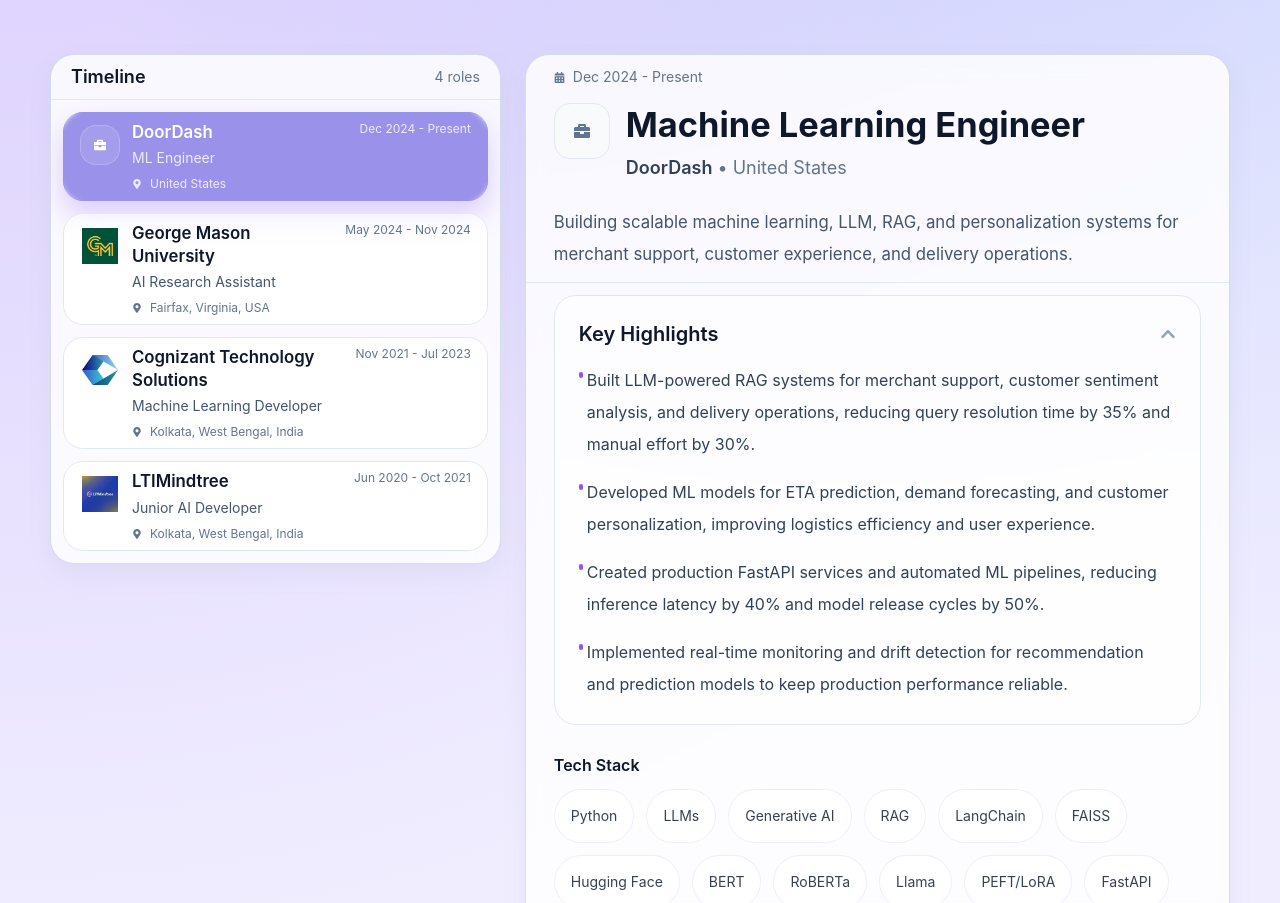
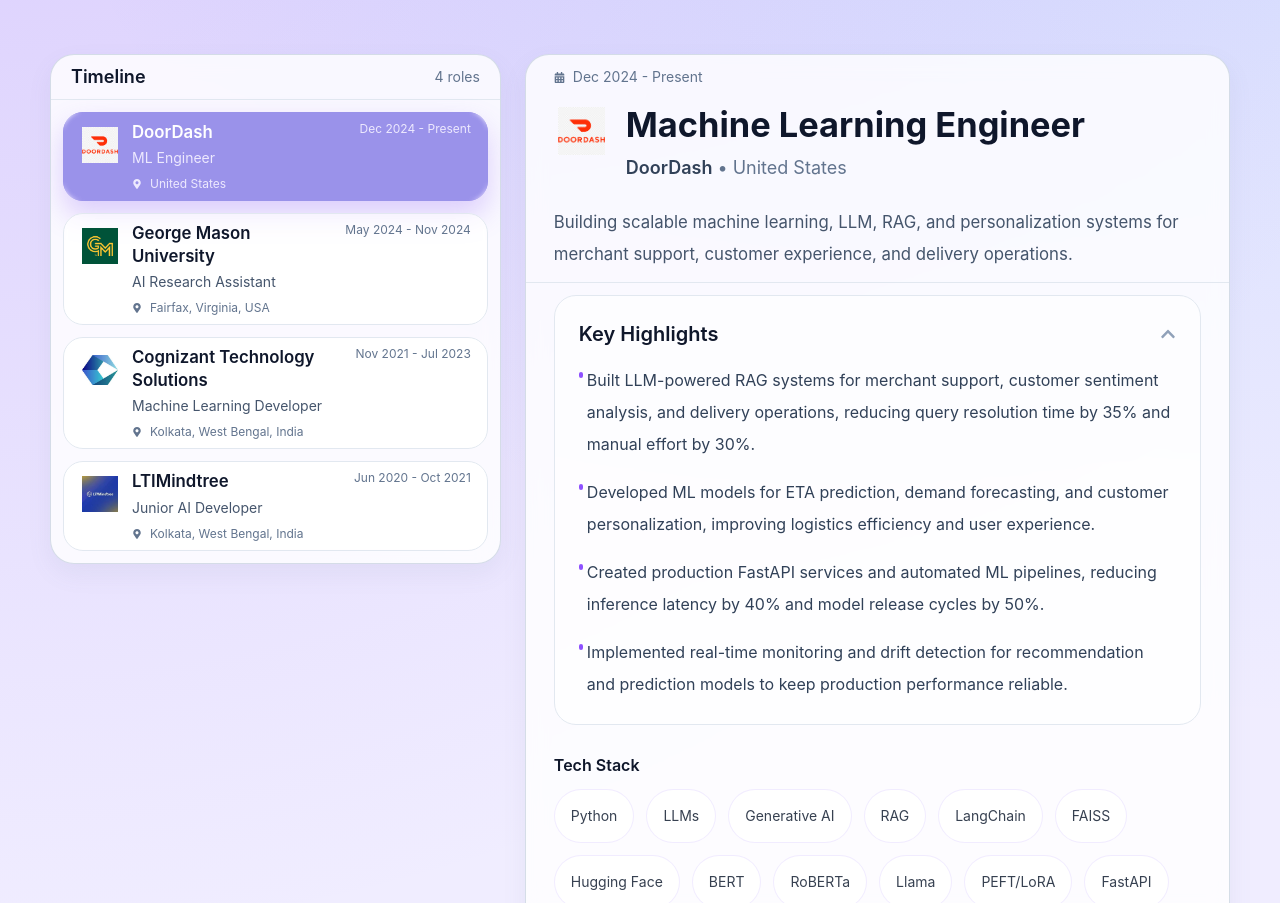
Before and after one commit to Diwita19/diwitabanerjee_portfolio, a React (Vite) app: page / in a window 1280 px wide. Shown: the part 1393-2296 px from the top of the page. Built offline with nearby package versions, Linux system fonts and the light colour scheme.

Commit message:
Add DoorDash logo

```diff
--- a/src/data/portfolioData.js
+++ b/src/data/portfolioData.js
@@ -217,7 +217,7 @@
 
 export const experienceData = [{
         company: 'DoorDash',
-        logo: '',
+        logo: `${import.meta.env.BASE_URL}logos/DoorDash_logo.png`,
         role: 'Machine Learning Engineer',
         shortRole: 'ML Engineer',
         duration: 'Dec 2024 - Present',
```
Also changed, not shown: public/logos/DoorDash_logo.png (added).
